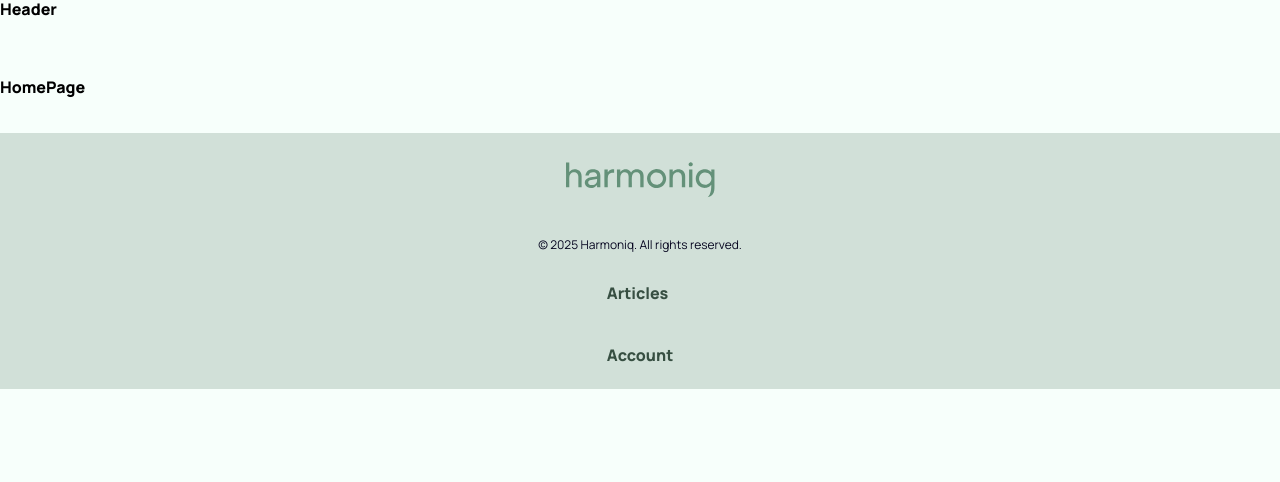
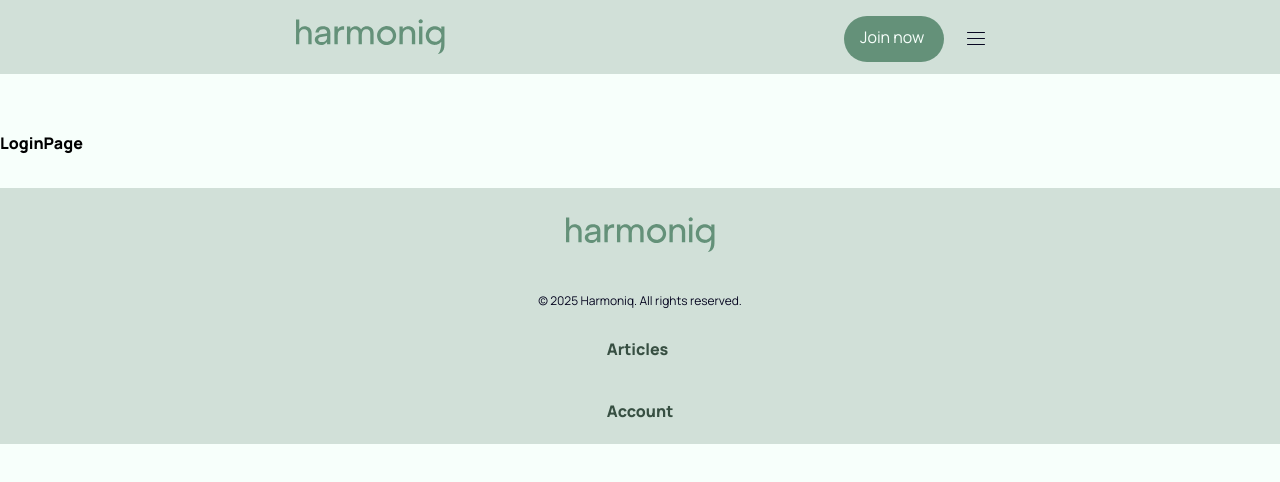
Before and after one commit to StasSkv/harmoniq-app-frontend, a React (Vite) app: page /login in a window 1280 px wide. Before the commit this address led to /. Shown: the top 482 px of the page. Built offline with nearby package versions, Linux system fonts and the light colour scheme.

Commit message:
headerUnauth and novigation

```diff
--- a/src/components/App/App.jsx
+++ b/src/components/App/App.jsx
@@ -1,13 +1,13 @@
-import { Routes, Route, Navigate } from "react-router-dom";
-import { Layout } from "../Loyout/Loyout.jsx";
-import { HomePage } from "../../pages/HomePage/HomePage.jsx";
-import { ArticlePage } from "../../pages/ArticlePage/ArticlePage.jsx";
-import { ArticlesPage } from "../../pages/ArticlesPage/ArticlesPage.jsx";
-import { AuthorProfilePage } from "../../pages/AuthorProfilePage/AuthorProfilePage.jsx";
-import { AuthorsPage } from "../../pages/AuthorsPage/AuthorsPage.jsx";
-import { CreateArticlePage } from "../../pages/CreateArticlePage/CreateArticlePage.jsx";
-import { LoginPage } from "../../pages/LoginPage/LoginPage.jsx";
-import { RegisterPage } from "../../pages/RegisterPage/RegisterPage.jsx";
+import { Routes, Route, Navigate } from 'react-router-dom';
+import { Layout } from '../Loyout/Loyout.jsx';
+import { HomePage } from '../../pages/HomePage/HomePage.jsx';
+import { ArticlePage } from '../../pages/ArticlePage/ArticlePage.jsx';
+import { ArticlesPage } from '../../pages/ArticlesPage/ArticlesPage.jsx';
+import { AuthorProfilePage } from '../../pages/AuthorProfilePage/AuthorProfilePage.jsx';
+import { AuthorsPage } from '../../pages/AuthorsPage/AuthorsPage.jsx';
+import { CreateArticlePage } from '../../pages/CreateArticlePage/CreateArticlePage.jsx';
+import { LoginPage } from '../../pages/LoginPage/LoginPage.jsx';
+import { RegisterPage } from '../../pages/RegisterPage/RegisterPage.jsx';
 
 export const App = () => {
   return (
@@ -15,12 +15,12 @@ export const App = () => {
       <Route path="/" element={<Layout />}>
         <Route index element={<HomePage />} />
         <Route path="articlePage" element={<ArticlePage />} />
-        <Route path="articlesPage" element={<ArticlesPage />} />
+        <Route path="/articles" element={<ArticlesPage />} />
         <Route path="authorProfilePage" element={<AuthorProfilePage />} />
-        <Route path="authorsPage" element={<AuthorsPage />} />
+        <Route path="/authors" element={<AuthorsPage />} />
         <Route path="create" element={<CreateArticlePage />} />
-        <Route path="loginPage" element={<LoginPage />} />
-        <Route path="registerPage" element={<RegisterPage />} />
+        <Route path="/login" element={<LoginPage />} />
+        <Route path="/register" element={<RegisterPage />} />
         <Route path="*" element={<Navigate to="/" replace />} />
       </Route>
     </Routes>
--- a/src/components/Header/Header.jsx
+++ b/src/components/Header/Header.jsx
@@ -1,3 +1,7 @@
-export const Header = () => {
-  return <p>Header</p>;
+import HeaderUnauth from '../HeaderUnauth/HeaderUnauth';
+import { Container } from '../Container/Container';
+const Header = () => {
+  return <HeaderUnauth />;
 };
+
+export default Header;
--- /dev/null
+++ b/src/components/HeaderAuthButtons/HeaderAuthButtons.jsx
@@ -0,0 +1,19 @@
+import { Link } from 'react-router-dom';
+import styles from './HeaderAuthButtons.module.css';
+
+export default function HeaderAuthButtons({ showJoin = true, showLogin = true }) {
+  return (
+    <div className={styles.wrapper}>
+      {showLogin && (
+        <Link to="/login" className={`${styles.btn} ${styles.login}`}>
+          Log in
+        </Link>
+      )}
+      {showJoin && (
+        <Link to="/register" className={`${styles.btn} ${styles.join}`}>
+          Join now
+        </Link>
+      )}
+    </div>
+  );
+}
--- /dev/null
+++ b/src/components/HeaderAuthButtons/HeaderAuthButtons.module.css
@@ -0,0 +1,47 @@
+.wrapper {
+  display: flex;
+  flex-direction: column;
+  align-items: center;
+  gap: 16px;
+}
+
+@media only screen and (min-width: 1440px) {
+  .wrapper {
+    display: block;
+    flex-direction: row;
+    gap: 16px;
+  }
+}
+
+.btn {
+  border-radius: 64px;
+  width: 100px;
+  height: 46px;
+  cursor: pointer;
+  transition: 200ms;
+  color: var(--green);
+  border: none;
+}
+
+.login {
+  font-family: var(--font-family);
+  font-weight: 700;
+  font-size: 12px;
+  color: var(--green-darker);
+  background: transparent;
+    text-align: center;
+  padding: 12px 16px;
+}
+
+.join {
+  background: var(--green);
+  font-family: var(--font-family);
+  font-weight: 500;
+  font-size: 16px;
+  color: var(--white);
+  padding: 12px 16px;
+}
+
+.join:hover {
+  background: var(--green-darker);
+}
--- /dev/null
+++ b/src/components/HeaderUnauth/HeaderUnauth.jsx
@@ -0,0 +1,82 @@
+import React, { useState, useEffect } from 'react';
+import NavigationUnauth from '../Navigation/NavigationUnauth';
+import HeaderAuthButtons from '../HeaderAuthButtons/HeaderAuthButtons';
+import styles from './HeaderUnauth.module.css';
+import sprite from '../../assets/icons/sprite.svg';
+import { Container } from '../Container/Container';
+
+export default function HeaderUnauth() {
+  const [menuOpen, setMenuOpen] = useState(false);
+
+  const toggleMenu = () => setMenuOpen((prev) => !prev);
+
+  useEffect(() => {
+    if (menuOpen) {
+      document.body.style.overflow = 'hidden';
+    } else {
+      document.body.style.overflow = '';
+    }
+    return () => {
+      document.body.style.overflow = '';
+    };
+  }, [menuOpen]);
+
+  return (
+    <header className={styles.header}>
+      <Container className={styles.container}>
+        <a href="/" className={styles.logo}>
+          <svg className={styles.logoIcon} width="165" height="46">
+            <use href={`${sprite}#icon-logo`} />
+          </svg>
+        </a>
+
+        {/* Десктоп */}
+        <div className={styles.desktopNav}>
+          <NavigationUnauth />
+          <HeaderAuthButtons />
+        </div>
+
+        {/* Планшет: кнопка Join + бургер*/}
+        <div className={styles.tabletArea}>
+          <div className={styles.tabletJoin}>
+            <HeaderAuthButtons showLogin={false} />
+          </div>
+          <button
+            className={styles.burger}
+            aria-label={menuOpen ? 'Close menu' : 'Open menu'}
+            onClick={toggleMenu}
+          >
+            <svg width="24" height="24">
+              <use href={`${sprite}#${menuOpen ? 'icon-close' : 'icon-burger'}`} />
+            </svg>
+          </button>
+        </div>
+
+        {/* Моб: только бургер */}
+        <div className={styles.mobileBurger}>
+          <button
+            className={styles.burger}
+            aria-label={menuOpen ? 'Close menu' : 'Open menu'}
+            onClick={toggleMenu}
+          >
+            <svg width="24" height="24">
+              <use href={`${sprite}#${menuOpen ? 'icon-close' : 'icon-burger'}`} />
+            </svg>
+          </button>
+        </div>
+      </Container>
+
+      {menuOpen && (
+        <div className={styles.menu}>
+          <NavigationUnauth className={styles.menuNav} />
+          <div className={styles.menuButtons}>
+            <HeaderAuthButtons />
+            <div className={styles.tabletMenuLogin}>
+              <HeaderAuthButtons showJoin={false} />
+            </div>
+          </div>
+        </div>
+      )}
+    </header>
+  );
+}
--- /dev/null
+++ b/src/components/HeaderUnauth/HeaderUnauth.module.css
@@ -0,0 +1,139 @@
+.logo {
+  fill: var(--green);
+}
+.header {
+  background-color: var(--green-light);
+  padding: 14px 0;
+  height: 74px;
+  position: relative;
+}
+
+.container {
+  display: flex;
+  gap: 32px;
+  justify-content: space-between;
+  align-items: center;
+  padding: 0 16px;
+  margin-left: 0;
+  margin-right: 0;
+}
+
+@media (min-width: 1440px) {
+  .container {
+    flex-direction: row;
+    justify-content: space-between;
+    padding: 0 108px;
+    margin-left: 0;
+    margin-right: 0;
+  }
+}
+
+.desktopNav {
+  display: none;
+}
+
+@media (min-width: 1440px) {
+  .desktopNav {
+    display: flex;
+    gap: 16px;
+  }
+  .tabletArea,
+  .mobileBurger {
+    display: none;
+  }
+}
+
+@media (min-width: 768px) and (max-width: 1439px) {
+  .tabletArea {
+    display: flex;
+    align-items: center;
+    gap: 16px;
+    justify-content: center;
+  }
+  .mobileBurger {
+    display: none;
+  }
+  .tabletMenuLogin {
+    display: none;
+  }
+}
+
+@media (max-width: 767px) {
+  .tabletArea {
+    display: none;
+  }
+  .mobileBurger {
+    display: block;
+  }
+  .tabletMenuLogin {
+    display: none;
+  }
+}
+
+.burger {
+  position: relative;
+  z-index: 1101;
+  width: 32px;
+  height: 32px;
+  padding: 0;
+  border: none;
+  background: none;
+  cursor: pointer;
+  display: flex;
+  align-items: center;
+  justify-content: center;
+}
+
+.burger svg {
+  width: 32px;
+  height: 32px;
+  stroke: var(--black);
+  stroke-width: 1.33px;
+}
+
+.menu {
+  position: absolute;
+  top: 100%;
+  left: 0;
+  right: 0;
+  height: calc(100vh - 100%);
+  background-color: var(--green-light);
+  padding: 24px 146.5px;
+  display: flex;
+  flex-direction: column;
+  gap: 32px;
+  z-index: 999;
+  align-items: center;
+}
+
+.close {
+  align-self: flex-end;
+  font-size: 28px;
+  background: none;
+  border: none;
+  cursor: pointer;
+}
+
+.menuNav {
+  margin-top: 32px;
+}
+
+.menuButtons {
+  display: flex;
+  flex-direction: column;
+  gap: 16px;
+}
+
+@media (min-width: 768px) {
+  .menuButtons > *:first-child {
+    display: none;
+  }
+  .tabletMenuLogin {
+    display: block;
+  }
+}
+.tabletArea,
+.mobileBurger {
+  position: relative;
+  z-index: 1100;
+}
--- a/src/components/Loyout/Loyout.jsx
+++ b/src/components/Loyout/Loyout.jsx
@@ -1,6 +1,6 @@
-import { Outlet } from "react-router-dom";
-import { Header } from "../Header/Header.jsx";
-import { Footer } from "../Footer/Footer.jsx";
+import { Outlet } from 'react-router-dom';
+import Header from '../Header/Header.jsx';
+import { Footer } from '../Footer/Footer.jsx';
 
 export const Layout = () => {
   return (
--- a/src/components/Navigation/Navigation.module.css
+++ b/src/components/Navigation/Navigation.module.css
@@ -0,0 +1,51 @@
+.link {
+  position: relative;
+  font-size: 12px;
+  text-decoration: none;
+  color: var(--green-darker);
+  font-weight: 700;
+  transition: color 0.3s ease;
+  padding: 12px 0;
+}
+
+.link::after {
+  content: '';
+  position: absolute;
+  left: 0;
+  bottom: 0;
+  height: 2px;
+  width: 100%;
+  transform: scaleX(0);
+  transform-origin: left;
+  transition: transform 0.3s ease;
+  border-bottom: 1px solid var(--green-darker);
+  padding: 0px 0px 4px 0px;
+}
+
+.link:hover::after {
+  transform: scaleX(1);
+}
+
+.active {
+  border-bottom: 1px solid var(--green-darker);
+  padding: 12px 0px 4px 0px;
+  width: 34px;
+  height: 20px;
+}
+
+.active::after {
+  transform: scaleX(1);
+}
+
+.list {
+  display: flex;
+  flex-direction: column;
+  gap: 32px;
+  align-items: center;
+}
+
+@media only screen and (min-width: 1440px) {
+  .list {
+    flex-direction: row;
+  }
+}
--- /dev/null
+++ b/src/components/Navigation/NavigationUnauth.jsx
@@ -0,0 +1,29 @@
+import { NavLink } from 'react-router-dom';
+import s from './Navigation.module.css';
+
+const NavigationUnauth = () => {
+  const getLinkClassName = ({ isActive }) => (isActive ? `${s.link} ${s.active}` : s.link);
+
+  return (
+    <nav>
+      <ul className={s.list}>
+        <li>
+          <NavLink to="/" end className={getLinkClassName}>
+            Home
+          </NavLink>
+        </li>
+        <li>
+          <NavLink to="/articles" className={getLinkClassName}>
+            Articles
+          </NavLink>
+        </li>
+        <li>
+          <NavLink to="/authors" className={getLinkClassName}>
+            Creators
+          </NavLink>
+        </li>
+      </ul>
+    </nav>
+  );
+};
+export default NavigationUnauth;
```
Also changed, not shown: src/components/Navigation/NavigationAuth.jsx (added, +33 -0 lines), src/redux/auth/selectors.js (added).
